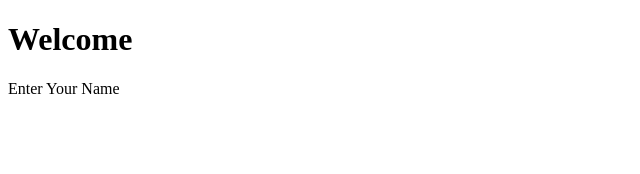
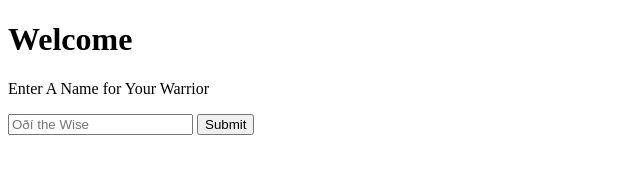
Before and after one commit to saaggs/CYOA-forweb, a plain HTML site: page website/index.html in a window 1280 px wide. Shown: the whole page, without its empty margins (0-640 px from the left). Drawn offline with Linux system fonts and the light colour scheme.

Commit message:
Modified index.html take user input and transfer that user input to a js file

```diff
--- a/website/index.html
+++ b/website/index.html
@@ -2,9 +2,14 @@
 <html>
 <head>
 	<title>Choose Your Own Adventure</title>
+	<script type="text/javascript" src="C:\Users\Bo Jango\Documents\Vampire Vikings\The CYOA Game\Web Version\website\assets\player.js"></script>
 </head>
 <body>
 	<h1>Welcome</h1>
-	<p>Enter Your Name</p>
+	<form id="form" onsubmit="return false;">
+		<p>Enter A Name for Your Warrior</p>
+		<input type="text" id="userInput" placeholder="Oðí the Wise">
+		<input type="submit" onclick="getName()">
+	</form>
 </body>
 </html>
```
